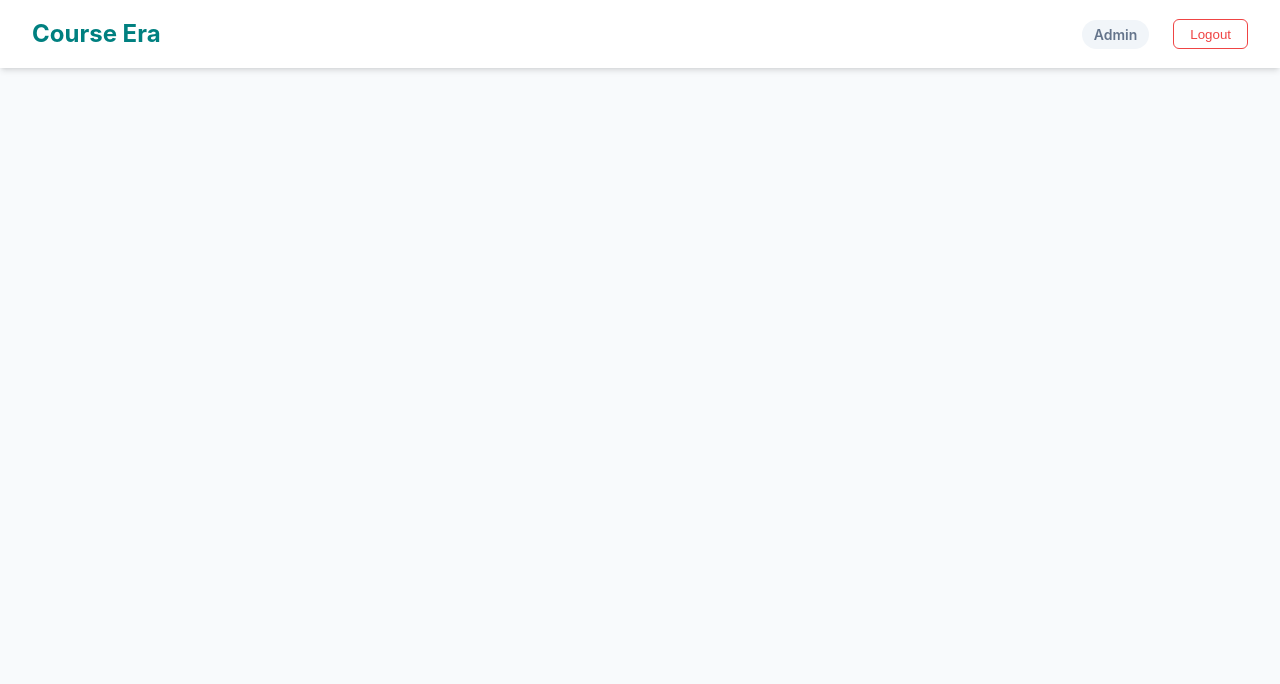
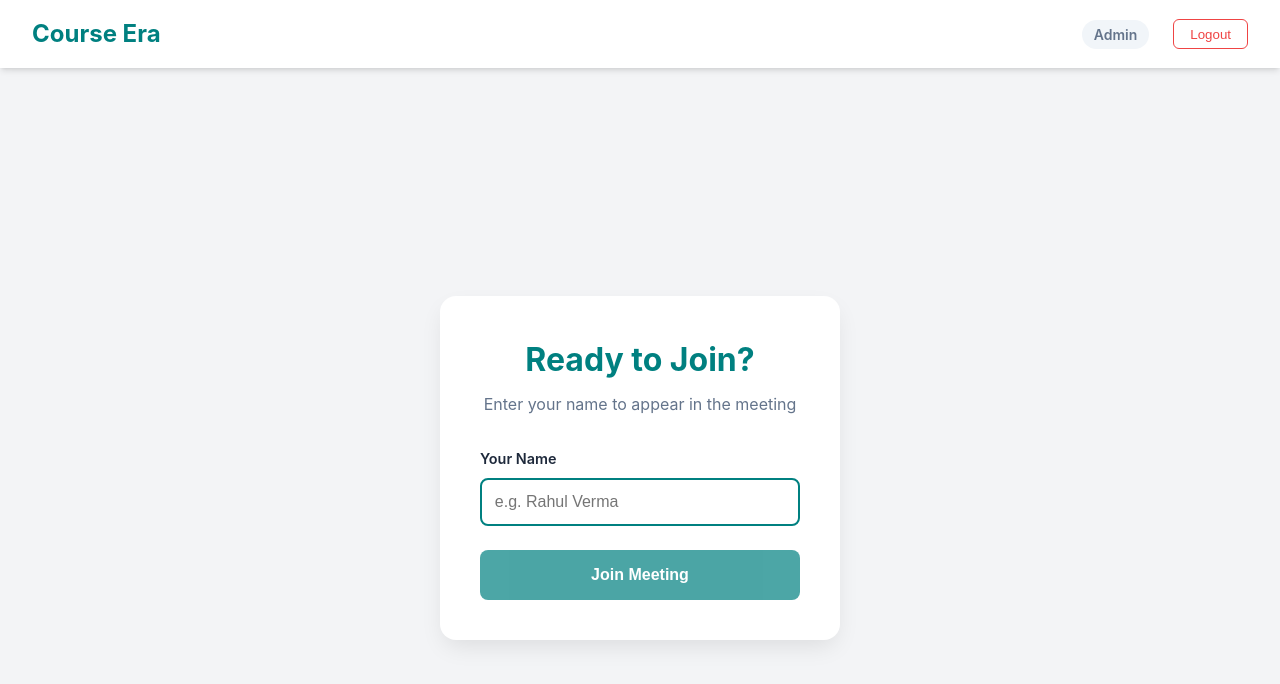
Before and after one commit to anmol124124/ClassRoom, a React (Vite) app in the folder frontend/: page /join/1 in a window 1280 px wide. Shown: the top 684 px of the page. Built offline with nearby package versions, Linux system fonts and the light colour scheme; no server answers; sample sign-in values are in the browser's storage.

Commit message:
added feature : before you join the meeting, the screen will ask you for the name

```diff
--- a/frontend/src/App.jsx
+++ b/frontend/src/App.jsx
@@ -14,6 +14,7 @@ import TutorDashboard from './pages/TutorDashboard';
 import StudentDashboard from './pages/StudentDashboard';
 
 import MeetingRoom from './pages/MeetingRoom';
+import JoinMeeting from './pages/JoinMeeting';
 
 function App() {
   return (
@@ -59,6 +60,16 @@ function App() {
               }
             />
 
+            {/* Join Screen - Capture username before meeting */}
+            <Route
+              path="/join/:room_id"
+              element={
+                <ProtectedRoute roles={['admin', 'tutor', 'student']}>
+                  <JoinMeeting />
+                </ProtectedRoute>
+              }
+            />
+
             {/* Meeting Room - accessible by all authenticated roles */}
             <Route
               path="/meeting/:room_id"
--- /dev/null
+++ b/frontend/src/pages/JoinMeeting.jsx
@@ -0,0 +1,85 @@
+import React, { useState } from 'react';
+import { useNavigate, useParams } from 'react-router-dom';
+
+const JoinMeeting = () => {
+    const { room_id } = useParams();
+    const navigate = useNavigate();
+    const [name, setName] = useState('');
+
+    const handleJoin = (e) => {
+        e.preventDefault();
+        if (name.trim()) {
+            localStorage.setItem('username', name.trim());
+            navigate(`/meeting/${room_id}`);
+        }
+    };
+
+    return (
+        <div style={{
+            height: '100vh',
+            display: 'flex',
+            justifyContent: 'center',
+            alignItems: 'center',
+            background: '#f3f4f6'
+        }}>
+            <div style={{
+                background: '#fff',
+                padding: '2.5rem',
+                borderRadius: '16px',
+                boxShadow: '0 10px 25px -5px rgba(0,0,0,0.1)',
+                width: '100%',
+                maxWidth: '400px',
+                textAlign: 'center'
+            }}>
+                <h1 style={{ color: '#008080', marginBottom: '0.5rem' }}>Ready to Join?</h1>
+                <p style={{ color: '#64748b', marginBottom: '2rem' }}>Enter your name to appear in the meeting</p>
+
+                <form onSubmit={handleJoin}>
+                    <div style={{ marginBottom: '1.5rem', textAlign: 'left' }}>
+                        <label style={{ display: 'block', fontWeight: '600', marginBottom: '0.5rem', fontSize: '0.9rem' }}>Your Name</label>
+                        <input
+                            type="text"
+                            value={name}
+                            onChange={(e) => setName(e.target.value)}
+                            placeholder="e.g. Rahul Verma"
+                            required
+                            autoFocus
+                            style={{
+                                width: '100%',
+                                padding: '0.8rem',
+                                border: '2px solid #e2e8f0',
+                                borderRadius: '8px',
+                                fontSize: '1rem',
+                                outline: 'none',
+                                transition: 'border-color 0.2s'
+                            }}
+                            onFocus={(e) => e.target.style.borderColor = '#008080'}
+                            onBlur={(e) => e.target.style.borderColor = '#e2e8f0'}
+                        />
+                    </div>
+                    <button
+                        type="submit"
+                        disabled={!name.trim()}
+                        style={{
+                            width: '100%',
+                            padding: '1rem',
+                            background: '#008080',
+                            color: '#fff',
+                            border: 'none',
+                            borderRadius: '8px',
+                            fontSize: '1rem',
+                            fontWeight: '600',
+                            cursor: 'pointer',
+                            opacity: name.trim() ? 1 : 0.7,
+                            transition: 'background 0.2s'
+                        }}
+                    >
+                        Join Meeting
+                    </button>
+                </form>
+            </div>
+        </div>
+    );
+};
+
+export default JoinMeeting;
--- a/frontend/src/pages/MeetingRoom.jsx
+++ b/frontend/src/pages/MeetingRoom.jsx
@@ -41,6 +41,12 @@ const MeetingRoom = () => {
     };
 
     useEffect(() => {
+        const username = localStorage.getItem('username');
+        if (!username) {
+            navigate(`/join/${room_id}`);
+            return;
+        }
+
         const fetchMeetingAndSetup = async () => {
             try {
                 setLoading(true);
@@ -336,20 +342,35 @@ const MeetingRoom = () => {
         setPeers(prev => prev.filter(p => p.id !== remotePeerId));
     };
 
-    const VideoTile = ({ stream, label, isMuted, isLocal, isActiveSpeaker, transform = 'none' }) => {
+    const getInitials = (name) => {
+        if (!name) return '?';
+        const parts = name.trim().split(' ');
+        if (parts.length === 1) return parts[0].substring(0, 2).toUpperCase();
+        return (parts[0][0] + parts[parts.length - 1][0]).toUpperCase();
+    };
+
+    const VideoTile = ({ stream, label, isMuted, isLocal, isActiveSpeaker, transform = 'none', maxWidth = '100%' }) => {
+        const videoTrack = stream?.getVideoTracks()[0];
+        const isVideoDisabled = !videoTrack || !videoTrack.enabled;
+
         return (
             <div className={isActiveSpeaker ? 'active-speaker' : ''} style={{
                 position: 'relative',
-                background: '#e5e7eb',
+                background: '#1f2937', // Darker background for video tiles
                 borderRadius: '20px',
                 overflow: 'hidden',
                 boxShadow: '0 10px 25px -5px rgba(0,0,0,0.1)',
                 border: '1px solid #d1d5db',
                 aspectRatio: '16/9',
                 width: '100%',
+                maxWidth: maxWidth,
                 justifySelf: 'center',
-                transition: 'all 0.3s ease'
+                transition: 'all 0.3s ease',
+                display: 'flex',
+                alignItems: 'center',
+                justifyContent: 'center'
             }}>
+                {!isVideoDisabled ? (
                     <video
                         autoPlay
                         playsInline
@@ -357,6 +378,23 @@ const MeetingRoom = () => {
                         ref={el => { if (el && el.srcObject !== stream) el.srcObject = stream; }}
                         style={{ width: '100%', height: '100%', objectFit: 'cover', transform }}
                     />
+                ) : (
+                    <div style={{
+                        width: totalParticipants === 1 ? '120px' : '80px',
+                        height: totalParticipants === 1 ? '120px' : '80px',
+                        background: '#374151',
+                        borderRadius: '50%',
+                        display: 'flex',
+                        alignItems: 'center',
+                        justifyContent: 'center',
+                        fontSize: totalParticipants === 1 ? '3rem' : '2rem',
+                        color: '#fff',
+                        fontWeight: '600'
+                    }}>
+                        {getInitials(label === 'You' ? localStorage.getItem('username') : label)}
+                    </div>
+                )}
+
                 <div style={{
                     position: 'absolute',
                     bottom: '1.25rem',
@@ -370,10 +408,11 @@ const MeetingRoom = () => {
                     fontWeight: '500',
                     display: 'flex',
                     alignItems: 'center',
-                    gap: '0.5rem'
+                    gap: '0.5rem',
+                    zIndex: 10
                 }}>
                     <div style={{ width: '8px', height: '8px', borderRadius: '50%', background: isLocal ? '#10b981' : '#3b82f6' }}></div>
-                    {label} {isLocal && '(Host)'} {isMuted && '🎤❌'}
+                    {isLocal ? `${localStorage.getItem('username')} (You)` : label} {isMuted && '🎤❌'}
                 </div>
             </div>
         );
@@ -655,6 +694,7 @@ const MeetingRoom = () => {
                             isLocal={true}
                             isActiveSpeaker={activeSpeakerId === 'local'}
                             transform={isScreenSharing ? 'none' : 'scaleX(-1)'}
+                            maxWidth={totalParticipants === 1 ? '960px' : '100%'}
                         />
 
                         {/* Remote Participants */}
```
Lines whose indentation alone changed are shown as unchanged.
